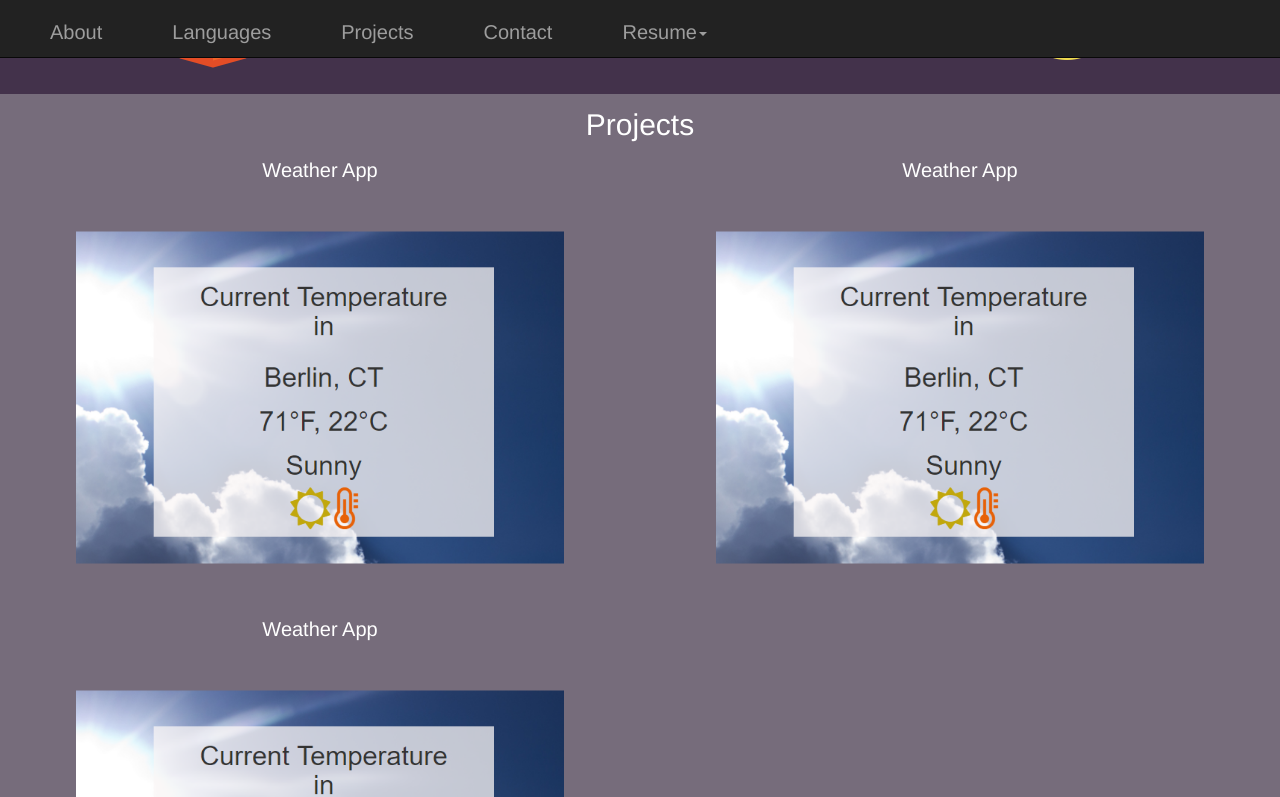
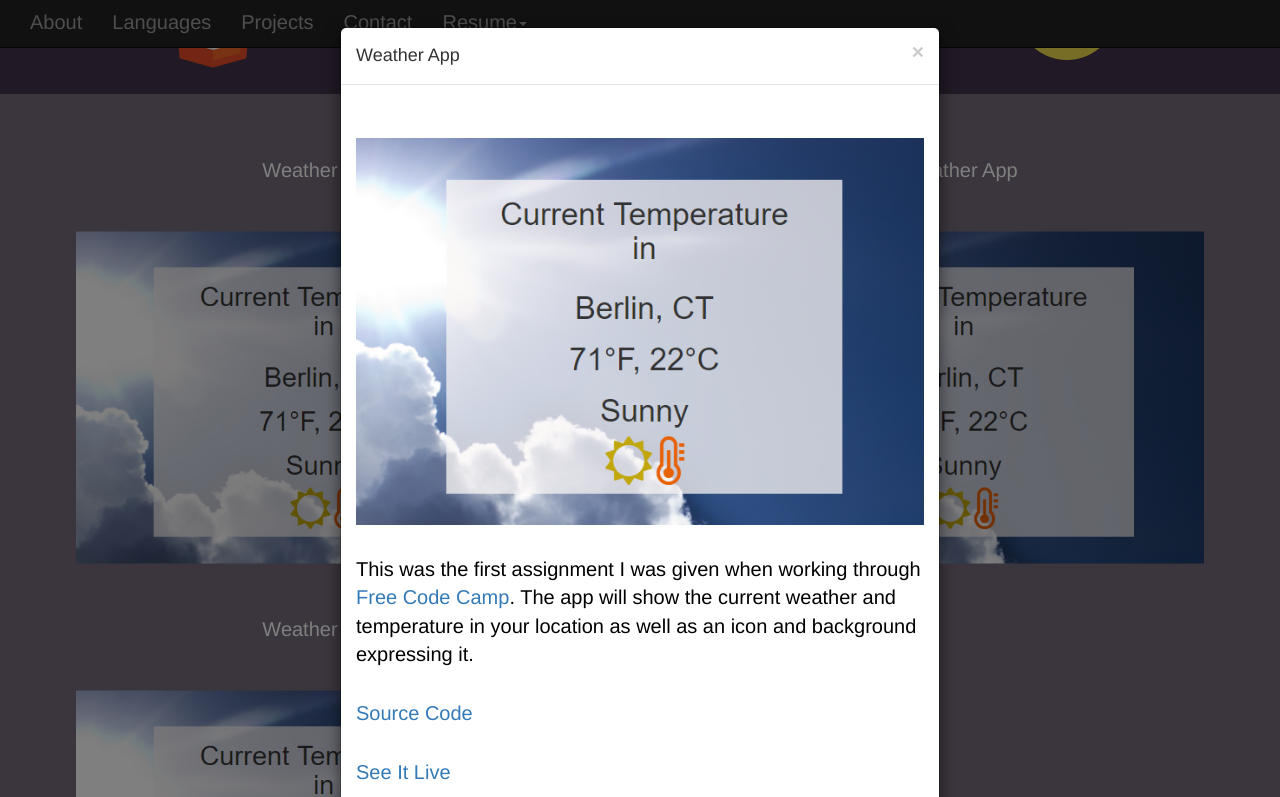
Before and after one commit to Dana94/Portfolio, a plain HTML site: page index.html in a window 1280 px wide. Both pictures are taken after a click on the picture 320 px from the left and 1401 px from the top of the page. Shown: the part 1004-1801 px from the top of the page. Drawn offline with nearby package versions, Linux system fonts and the light colour scheme.

Commit message:
added the weather app modal

```diff
--- a/css/stylesheet.css
+++ b/css/stylesheet.css
@@ -40,14 +40,32 @@ p{
 	padding-right: 2rem;
 }
 
-a{
+#contact a{
 	margin-left: 20px;
 	margin-right: 20px;
 	margin-top: 10px;
+
+}
+
+.modal-body{
+	color: black;
+}
+
+.description{
+	color: black;
+}
+
+
+a:hover, a:visited{
+	text-decoration: none;
 }
 
 i{
 	color: #1C0B23;
+}
+
+i:hover{
+	color: #4b1d5d;
 }
 
 .img-source a{
@@ -168,6 +186,7 @@ footer, .row{
 }     */
 
 
+
 /*For help and credit: https://codepen.io/envincebal/full/BRvBOm/*/
 
 .project-row, .icon-row {
--- a/index.html
+++ b/index.html
@@ -105,7 +105,7 @@
 				<div class="row text-center project-row">
 					<div class="col-md-6 project">
 						<span class="name">Weather App</span><br>
-						<img class="project-image image-responsive" src="images/weather.PNG">
+						<img class="project-image image-responsive" src="images/weather.PNG" data-toggle="modal" data-target="#weather-modal">
 					</div>
 					<div class="col-md-6 project">
 						<span class="name">Weather App</span><br>
@@ -118,11 +118,48 @@
 				</div>
 			</div>
 
+			<!--Weather App Info-->
+			<div class="modal fade" tabindex="-1" role="dialog" aria-labelledby="gridSystemModalLabel" id="weather-modal">
+			  <div class="modal-dialog" role="document">
+			    <div class="modal-content">
+			      <div class="modal-header">
+			        <button type="button" class="close" data-dismiss="modal" aria-label="Close"><span aria-hidden="true">&times;</span></button>
+			        <h4 class="modal-title" id="gridSystemModalLabel">Weather App</h4>
+			      </div>
+			      <div class="modal-body">
+			        <div class="row">
+			        	<div class="col-md-12">ddd
+			        		<img class="image-responsive" src="images/weather.PNG">
+			        	</div>
+			        </div>
+			        <div class="row">
+			        	<div class="col-md-12 description">
+			        		This was the first assignment I was given when working through <a href="https://www.freecodecamp.org/" target="_blank">Free Code Camp</a>. The app will show the current weather and temperature in your location as well as an icon and background expressing it.
+			        	</div>
+			        </div>
+			        <div class="row">
+			        	<div class="col-md-4">
+			        		<a href="https://github.com/Dana94/weather-app" target="_blank">Source Code</a>
+			        	</div>
+			        </div>
+			        <div class="row">
+ 						<div class="col-md-4">
+ 							<a href="https://dana94.github.io/weather-app/" target="_blank">See It Live</a>
+ 						</div>
+			        </div>
+			      </div>
+			      <div class="modal-footer">
+			        <button type="button" class="btn btn-primary" data-dismiss="modal">Close</button>
+			      </div>
+			    </div>
+			  </div>
+			</div>
+
 			<footer class="container-fluid text-center" id="contact">
 				<span class="section-header">Get in Touch</span>
 				<div class="row">
-					<a href="tel:+8607974288"><i class="fa fa-phone fa-3x" aria-hidden="true"></i></a>
-				    <a href="mailto:dana.ottaviani@gmail.com"><i class="fa fa-envelope fa-3x" aria-hidden="true"></i></a>
+					<a href="tel:+8607974288" target="_blank"><i class="fa fa-phone fa-3x" aria-hidden="true"></i></a>
+				    <a href="mailto:dana.ottaviani@gmail.com" target="_blank"><i class="fa fa-envelope fa-3x" aria-hidden="true"></i></a>
 				    <a href="https://www.linkedin.com/in/danaottaviani" target="_blank"><i class="fa fa-linkedin fa-3x" aria-hidden="true"></i></a>
 				    <a href="https://github.com/Dana94" target="_blank"><i class="fa fa-github fa-3x" aria-hidden="true"></i></a>
 				    <a href="https://www.freecodecamp.com/dana94" target="_blank"><i class="fa fa-free-code-camp fa-3x" aria-hidden="true"></i>
```
